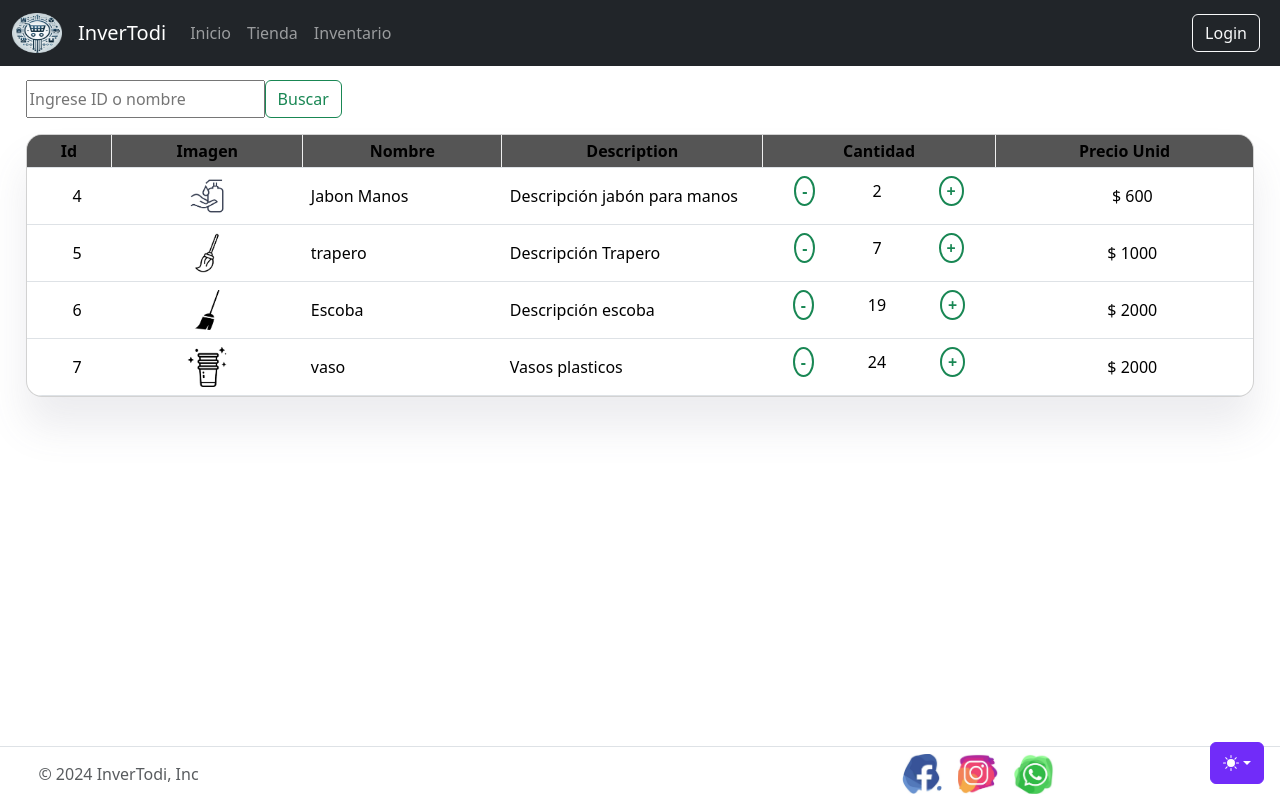
After one commit to cristiantodi/Inventario_Django, a Django app: page /tienda/productos/ in a window 1280 px wide. The commit adds this page. Run offline with Django 5.2, Linux system fonts and the light colour scheme; data comes from the database, SQL or seed files in the repository; both versions use the stored data as it was after the commit; some libraries are stand-ins or nearby versions.

Commit message:
:bulb: primer idea para inventario

```diff
--- a/appInventodi/static/css/style.css
+++ b/appInventodi/static/css/style.css
@@ -77,29 +77,26 @@
 
 /* -------------------------------------------------------------------------- */
 
-  table, th, td {
-    /* border: 1px solid black; */
+  /* table, th, td {
+     border: 1px solid black;
     border-collapse: collapse;
-  }
+  } */
 
-  .but-table{
-    background-color: white; /* Green */
+  /* .but-table{
+    background-color: white;
     border: 2px solid #04AA6D;
     color: black;
-    /* padding: 16px 32px; */
     text-align: center;
     text-decoration: none;
     display: inline-block;
-    /* font-size: 20px; */
-    /* margin: 4px 2px; */
     border-radius: 50%;
     transition-duration: 0.4s;
     cursor: pointer;
-  }
-  .but-table:hover{
-    background-color: #04AA6D; /* Green */
+  } */
+  /* .but-table:hover{
+    background-color: #04AA6D;
     color: white;
-  }
+  } */
 
   .button-round {
     /* width: 50px;
@@ -131,7 +128,7 @@
   align-items: center;
   gap: 10px; /* Espacio entre botones */
 }
-
+/*
 .content-tr{
   background-color: rgb(124, 124, 124);
 }
@@ -152,7 +149,7 @@
 
 .text-center{
   text-align: center;
-}
+} */
 
 .button-vender{
   /* background-color: #04AA6D; Green */
--- /dev/null
+++ b/appInventodi/static/css/table.css
@@ -0,0 +1,89 @@
+.wrapper {
+overflow: auto;
+position: relative;
+z-index: 2;
+}
+
+.card {
+border-radius: 1rem;
+box-shadow: 0 30px 40px rgb(97 102 120 / 12%);
+width: 96%;
+}
+
+.card header {
+display: flex;
+align-items: center;
+justify-content: space-between;
+margin: 0 0 18px;
+}
+
+/* .card header button {
+background: #9159fe;
+color: #f9f9f9;
+border: 0;
+border-radius: 20px;
+padding: 6px 16px 6px 12px;
+font-size: 12.5px;
+display: flex;
+align-items: center;
+
+gap: 4px;
+} */
+
+/* .card table {
+border-collapse: collapse;
+text-align: left;
+width: 100%;
+} */
+
+.card table thead {
+position: sticky;
+top: 0;
+left: 0;
+z-index: 1;
+}
+
+.card table th {
+padding: 0 10px;
+user-select: none;
+text-transform: capitalize;
+background: #555555;
+}
+
+.card table :is(th) {
+position: relative;
+overflow: hidden;
+white-space: nowrap;
+height: 32px;
+vertical-align: middle;
+
+}
+
+.card table :is(td) {
+position: relative;
+overflow: hidden;
+white-space: nowrap;
+height: 32px;
+border-bottom-width: var(--bs-border-width);
+}
+
+.line-left{
+    border-left: 1px solid #dddddd79;
+}
+
+.card table .cell-content {
+width: 100%;
+position: absolute;
+top: 50%;
+/* left: 10px; */
+translate: 0 -50%;
+}
+
+.card table th .draggable {
+position: absolute;
+top: 0;
+right: 0;
+bottom: 0;
+width: 6px;
+cursor: col-resize;
+}
--- a/appInventodi/static/js/myjs.js
+++ b/appInventodi/static/js/main.js
@@ -76,3 +76,36 @@ document.addEventListener('DOMContentLoaded', () => {
         document.getElementById('total-pagar').innerText = `$${totalPagar}`;
     }
 });
+
+// --------------------------SUMAR / RESTAR----------------------------------------------------
+function updateQuantity(button, delta) {
+    const quantityDisplay = delta === "increase" ? button.nextElementSibling : button.previousElementSibling;
+    let newQuantity = parseInt(quantityDisplay.innerText) + delta;
+
+    if (newQuantity >= 0) {
+      quantityDisplay.innerText = newQuantity;
+      actualizarCantidad(button, newQuantity, delta);
+    }
+  }
+
+  document.addEventListener('DOMContentLoaded', function() {
+    document.addEventListener('click', function(event) {
+      if (event.target.classList.contains('add-button'))
+   {
+        updateQuantity(event.target, "increase");
+      } else if (event.target.classList.contains('subtract-button')) {
+        updateQuantity(event.target, "decrease");
+      }
+    });
+  });
+
+function actualizarCantidad(button, nuevaCantidad, action) {
+    fetch("{% url 'buscar_producto' %}", {
+        method: "POST",
+        headers: {
+            "X-CSRFToken": "{{ csrf_token }}",
+            "Content-Type": "application/json"
+        },
+        body: JSON.stringify({ action: action, quantity_change: 1 })
+    });
+}
--- /dev/null
+++ b/appInventodi/static/js/table.js
@@ -0,0 +1,26 @@
+const columns = document.querySelectorAll("table thead th");
+
+const wrapper = document.querySelector(".wrapper");
+
+let activeIndex;
+
+const resize = (e) => {
+  const nextWidth =
+    e.clientX - columns[activeIndex].offsetLeft - wrapper.offsetLeft - 24;
+
+  columns[activeIndex].width = nextWidth;
+};
+
+const stopResize = (e) => {
+  document.body.style.cursor = "default";
+  window.removeEventListener("mousemove", resize);
+  window.removeEventListener("mouseup", stopResize);
+  console.log("AQUI")
+};
+
+const initResize = (index) => {
+  activeIndex = index;
+  document.body.style.cursor = "col-resize";
+  window.addEventListener("mousemove", resize);
+  window.addEventListener("mouseup", stopResize);
+};
--- a/appInventodi/templates/base.html
+++ b/appInventodi/templates/base.html
@@ -20,6 +20,7 @@
         <link href="{% static 'css/style.css' %}" rel="stylesheet">
         <link href="{% static 'css/grid.css' %}" rel="stylesheet">
         <link href="{% static 'css/carousel.css' %}" rel="stylesheet">
+        <link href="{% static 'css/table.css' %}" rel="stylesheet">
         <link href="{% static 'img/logo.ico' %}" type="image/vnd.icon" rel="icon">
         <style>
             html, body {
@@ -114,7 +115,10 @@
                                 <a class="nav-link {% if request.path == '/' %} active {% endif %}" aria-current="page" href="{% url 'Home' %}">Inicio</a>
                             </li>
                             <li class="nav-item">
-                                <a class="nav-link  {% if request.path == '/tienda' %} active {% endif %}" aria-current="page" href="{% url 'Tienda' %}">Tienda</a>
+                                <a class="nav-link  {% if request.path == '/tienda/' %} active {% endif %}" aria-current="page" href="{% url 'Tienda' %}">Tienda</a>
+                            </li>
+                            <li class="nav-item">
+                                <a class="nav-link  {% if request.path == '/tienda/inventario' %} active {% endif %}" aria-current="page" href="{% url 'lista_productos' %}">Inventario</a>
                             </li>
                         </ul>
                         <div class="text-end">
@@ -151,7 +155,8 @@
 
         <script src="{% static 'js/bootstrap.bundle.min.js' %}"></script>
         <script src="{% static 'js/color-modes.js' %}"></script>
-        <script src="{% static 'js/myjs.js' %}"></script>
+        <script src="{% static 'js/main.js' %}"></script>
+        <script  type="text/javascript" src="{% static 'js/table.js' %}"></script>
 
     </body>
 </html>
--- a/inventodi/urls.py
+++ b/inventodi/urls.py
@@ -20,5 +20,5 @@ from django.urls import path, include
 urlpatterns = [
     path('admin/', admin.site.urls),
     path('', include('appInventodi.urls')),
-    path('tienda', include('tienda.urls')),
+    path('tienda/', include('tienda.urls')),
 ]
--- /dev/null
+++ b/tienda/templates/inventario.html
@@ -0,0 +1,80 @@
+{% extends "base.html" %}
+
+{% block title %}
+    Inventario
+{% endblock %}
+
+{% block content %}
+    <!-- Formulario de búsqueda por ID -->
+    <div style="width: 50%; margin: 2rem 0rem 1rem 2%;">
+        <form style="display: flex;" method="get" action="{% url 'lista_productos' %}">
+            <input type="text" name="query" id="query" placeholder="Ingrese ID o nombre">
+            <button class="btn btn-outline-success" type="submit">Buscar</button>
+        </form>
+    </div>
+
+
+    <!-- Tabla de productos -->
+    <div style=" display: flex; justify-content: center;">
+        <div class="wrapper card ">
+            <table class="table table-striped;" style="margin: 0;">
+                <thead style="text-align: center; background-color: rgb(124, 124, 124) !important;">
+                    <tr>
+                        <th>Id
+                            <span class="draggable" onmousedown="initResize(0)"></span>
+                        </th>
+                        <th class="line-left">Imagen
+                            <span class="draggable" onmousedown="initResize(1)"></span>
+                        </th>
+                        <th class="line-left">Nombre
+                            <span class="draggable" onmousedown="initResize(2)"></span>
+                        </th>
+                        <th class="line-left">Description
+                            <span class="draggable" onmousedown="initResize(3)"></span>
+                        </th>
+                        <th class="line-left">Cantidad
+                            <span class="draggable" onmousedown="initResize(4)"></span>
+                        </th>
+                        <th class="line-left">Precio Unid
+                            <span class="draggable"></span>
+                        </th>
+                    </tr>
+                </thead>
+                <tbody>
+                    {% for producto in productos %}
+                        <tr>
+                            <td>
+                                <span class="cell-content text-center" >{{ producto.id }}</span>
+                            </td>
+                            <td class="text-center">
+                                <img src="{{ producto.imagen.url }}" width="40">
+                            </td>
+                            <td>
+                                <span class="cell-content">{{ producto.nombre }}</span>
+                            </td>
+                            <td>
+                                <span class="cell-content">{{ producto.contenido }}</span>
+                            </td>
+                            <td >
+                                <div>
+                                    <form class="button-container" method="post" action="{% url 'lista_productos' %}">
+                                        {% csrf_token %}
+                                        <input type="hidden" name="producto_id" value="{{ producto.id }}">
+                                        <button class="button-round add-button" type="submit" name="accion" value="decrementar">-</button>
+                                        {{ producto.cantidad }}
+                                        <button class="button-round subtract-button" type="submit" name="accion" value="incrementar">+</button>
+                                    </form>
+                                </div>
+                            </td>
+                            <td>
+                                <span class="cell-content text-center">
+                                    $ {{ producto.precio }}
+                                </span>
+                            </td>
+                        </tr>
+                    {% endfor %}
+                </tbody>
+            </table>
+        </div>
+    </div>
+{% endblock %}
--- a/tienda/templates/tienda.html
+++ b/tienda/templates/tienda.html
@@ -14,7 +14,7 @@
               <input class="form-control" type="search" name="buscar" placeholder="Registrar" aria-label="Registrar" value="">
               <button class="btn btn-outline-success" type="submit">Registrar</button>
           </form>
-      </div>
+        </div>
         <table class="table table-striped;">
           <thead style="text-align: center; background-color: rgb(124, 124, 124) !important;">
             <tr>
@@ -32,7 +32,7 @@
             {% for producto in products %}
                 <tr>
                     <td class="text-center">{{ producto.id }}</td>
-                    <td>{{ producto.imagen }}</td>
+                    <td><img src="{{ producto.imagen.url }}" width="50"></td>
                     <td>{{ producto.nombre }}</td>
                     <td>{{ producto.contenido }}</td>
                     <td class="text-center">{{ producto.cantidad }}</td>
--- a/tienda/urls.py
+++ b/tienda/urls.py
@@ -4,4 +4,5 @@ from . import views
 
 urlpatterns = [
     path('', views.tienda, name="Tienda"),
+    path('productos/', views.lista_productos, name='lista_productos'),
 ]
--- a/tienda/views.py
+++ b/tienda/views.py
@@ -1,10 +1,12 @@
-from django.shortcuts import render
+from django.shortcuts import render, get_object_or_404, redirect
 from tienda.models import productos
 from django.http import JsonResponse
 import json
+from django.db.models import Q
 from django.views.decorators.csrf import csrf_exempt
 
 # Create your views here.
+
 @csrf_exempt
 def tienda(request):
     products=productos.objects.all()
@@ -30,3 +32,53 @@ def tienda(request):
         except Exception as e:
             return JsonResponse({'success': False, 'error': str(e)})
     return render(request, "tienda.html", {"products":products})
+
+# ----------------------------------------------------------------------------------------------
+
+def lista_productos(request):
+    query = request.GET.get('query')
+    productos_list = productos.objects.all()
+
+    # Verifica si la consulta de búsqueda existe
+    if query:
+        try:
+            # Si es un número, busca por ID
+            producto_id = int(query)
+            productos_list = productos_list.filter(id=producto_id)
+        except ValueError:
+            # Si no es un número, busca por nombre
+            productos_list = productos_list.filter(nombre__icontains=query)
+
+    # Manejo de incremento o decremento de la cantidad
+    if request.method == 'POST':
+        producto = get_object_or_404(productos, id=request.POST.get('producto_id'))
+        accion = request.POST.get('accion')
+        if accion == 'incrementar':
+            producto.cantidad += 1
+        elif accion == 'decrementar' and producto.cantidad > 0:
+            producto.cantidad -= 1
+        producto.save()
+        return redirect('lista_productos')
+
+    return render(request, 'inventario.html', {'productos': productos_list})
+
+# def lista_productos(request):
+#     producto_id = request.GET.get('producto_id')
+#     productos_list = productos.objects.all()
+
+#     # Si se ingresa un ID, obtener el producto específico
+#     if producto_id:
+#         productos_list = productos_list.filter(id=producto_id)
+
+#     # Manejo de incremento o decremento de la cantidad
+#     if request.method == 'POST':
+#         producto = get_object_or_404(productos, id=request.POST.get('producto_id'))
+#         accion = request.POST.get('accion')
+#         if accion == 'incrementar':
+#             producto.cantidad += 1
+#         elif accion == 'decrementar' and producto.cantidad > 0:
+#             producto.cantidad -= 1
+#         producto.save()
+#         return redirect('lista_productos')
+
+#     return render(request, 'inventario.html', {'productos': productos_list})
```
Also changed, not shown: tienda/templates/inventario copy.html (added, +78 -0 lines), db.sqlite3.
